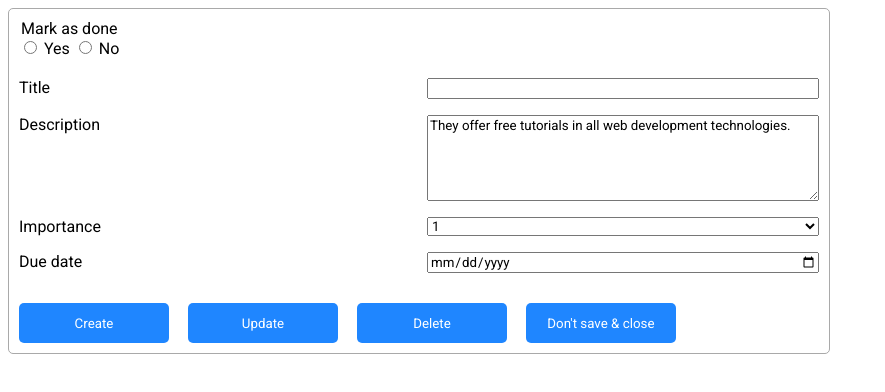
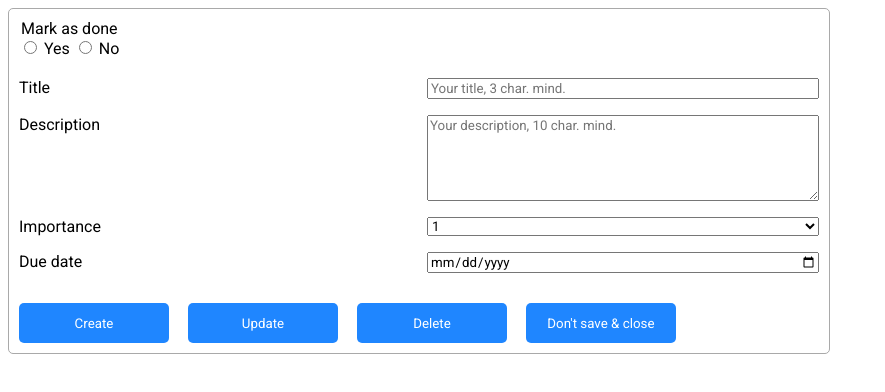
Before and after one commit to philpar21/ostprojekt1, a website with bundled scripts: page source/public/details.html in a window 1280 px wide. Shown: the whole page, without its empty margins (0-885 px from the left). Built offline with nearby package versions, Linux system fonts and the light colour scheme; no server answers.

Commit message:
beautify

```diff
--- a/source/public/details.html
+++ b/source/public/details.html
@@ -28,10 +28,10 @@
 
         <div class="inputfields">
             <label for="title">Title</label>
-            <input id="title" type="text" name="title" required minlength="3" maxlength="50">
+            <input id="title" type="text" name="title" placeholder="Your title, 3 char. mind." required minlength="3" maxlength="50">
 
             <label for="description">Description</label>
-            <textarea id="description" name="description" required minlength="10" maxlength="200">They offer free tutorials in all web development technologies.</textarea>
+            <textarea id="description" name="description" placeholder="Your description, 10 char. mind." required minlength="10" maxlength="200"></textarea>
 
             <label for="importance">Importance</label>
             <select id="importance" name="importance" >
```
